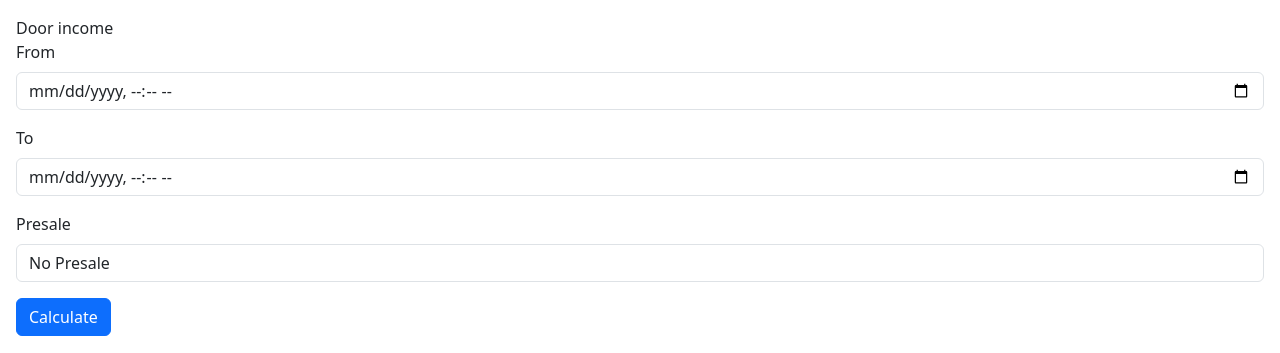
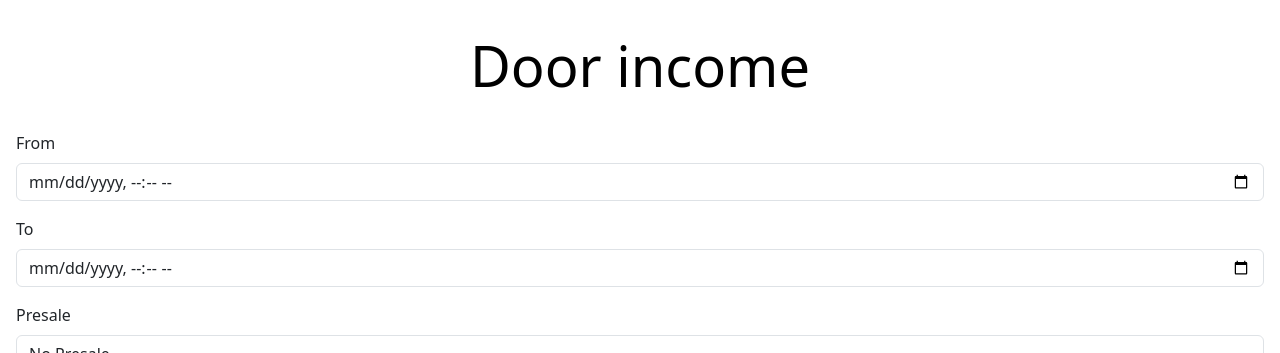
Before and after one commit to Virusmater/acu-door-income, a Flask app: template src/templates/main.html in a window 1280 px wide. Shown: the top 353 px of the page. Run offline with Flask 3, Linux system fonts and the light colour scheme; the template is opened without the code that fills it, so the values that code supplies are empty; parts of the project's set-up code (start-up, migrations or seed data) failed here and were passed over.

Commit message:
make it look good

```diff
--- a/src/templates/main.html
+++ b/src/templates/main.html
@@ -22,7 +22,9 @@
 </head>
 <body class="p-3 m-0 border-0 bd-example m-0 border-0">
 <form>
-        Door income <br>
+        <div class="pricing-header p-3 pb-md-4 mx-auto text-center">
+      <h1 class="display-4 fw-normal text-body-emphasis">Door income</h1>
+    </div>
         <div class="mb-3">
         <label for="from-time" class="form-label">From</label>
         <input class="form-control"
```
